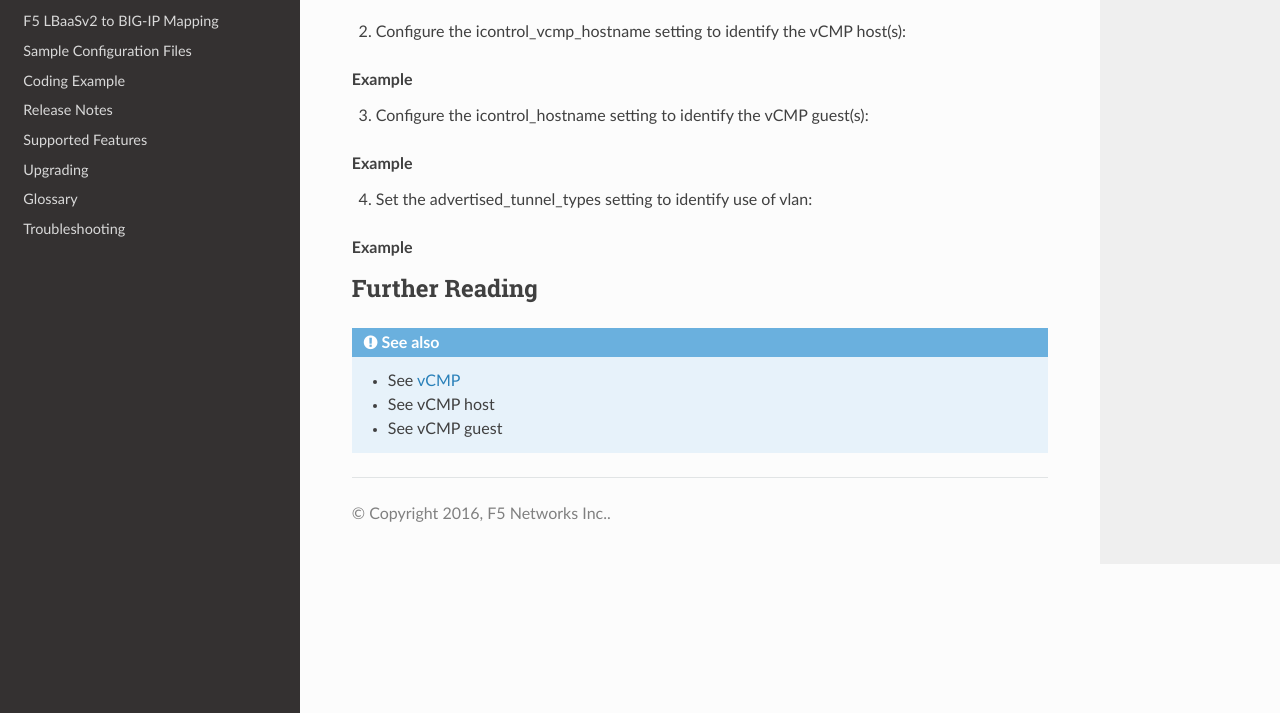
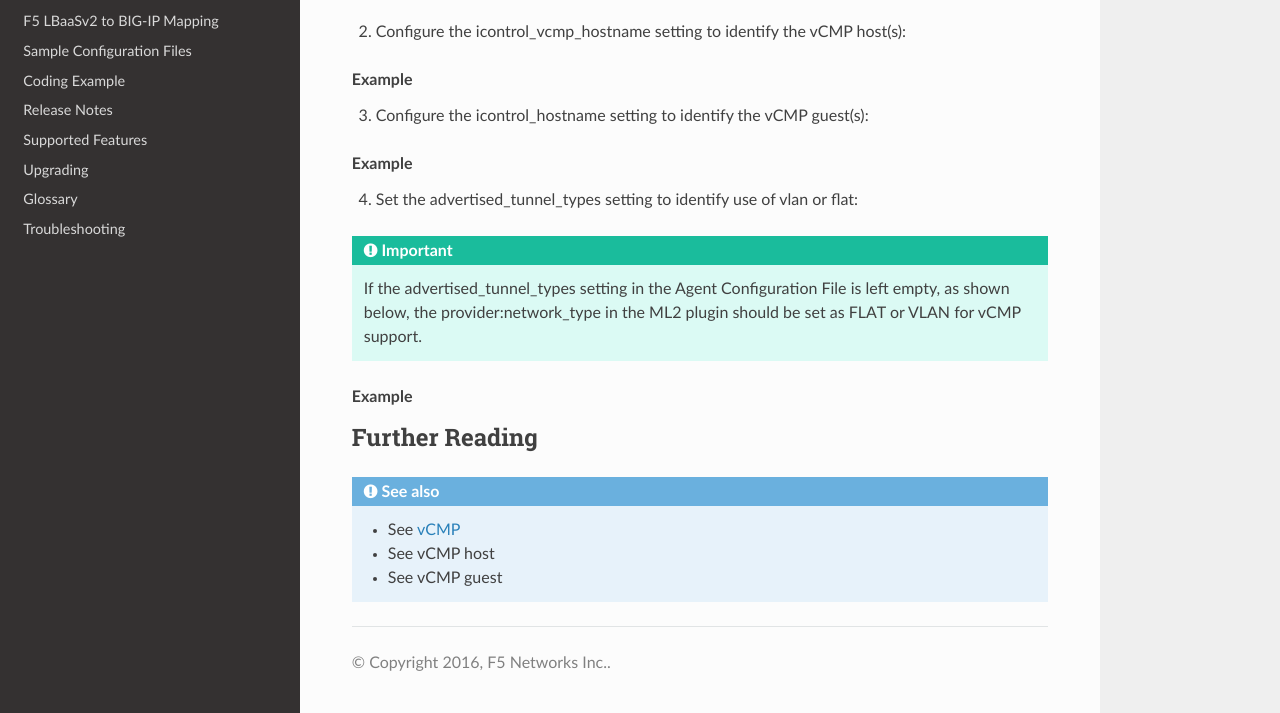
Before and after one commit to F5Networks/f5-openstack-lbaasv2-driver, a Sphinx documentation site: the page built from docs/includes/topic_agent-vcmp-support.rst, in a window 1280 px wide and 900 px high, scrolled down 1175 px, cut to the strip 187-900 px from the top of the window. Built offline with Sphinx 7.4.7 and the Read the Docs theme 2.0.0, drawn with Linux system fonts in a browser that asks for light colours; the version number could not be read and is left out.

Commit message:
Adding blurb about vlan and flat networks in the ini config file.

```diff
--- a/docs/includes/topic_agent-vcmp-support.rst
+++ b/docs/includes/topic_agent-vcmp-support.rst
@@ -81,7 +81,12 @@ Configuration
         #
         icontrol_hostname = 10.190.7.232
 
-4. Set the advertised_tunnel_types setting to identify use of vlan:
+4. Set the advertised_tunnel_types setting to identify use of vlan or flat:
+
+.. important::
+
+    If the advertised_tunnel_types setting in the Agent Configuration File is left empty, as shown below, the provider:network_type in the ML2 plugin should be set as FLAT or VLAN for vCMP support.
+
 
 .. topic:: Example
 
```
